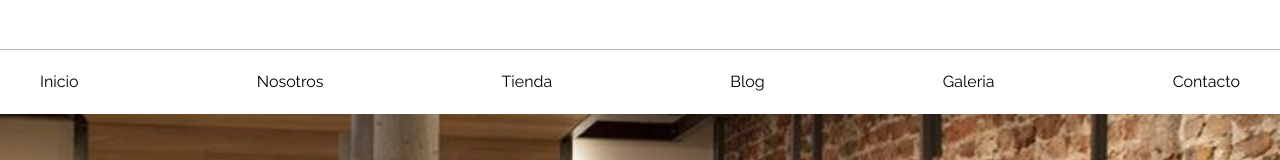
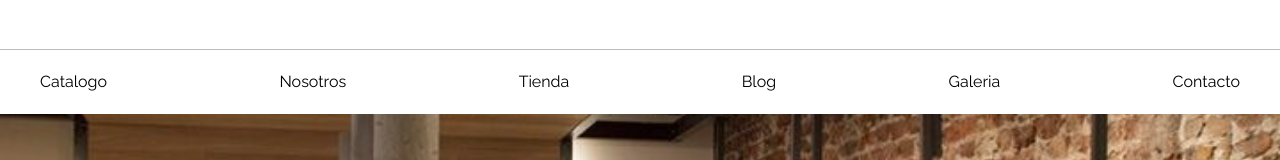
Before and after one commit to Nicoreigner/repositoriodeNicoReigner, a plain HTML site: page index.html in a window 1280 px wide. Shown: the part 126-286 px from the top of the page. Drawn offline with nearby package versions, Linux system fonts and the light colour scheme.

Commit message:
Cambie una palabra del menu

```diff
--- a/index.html
+++ b/index.html
@@ -21,7 +21,7 @@
 
     <nav class="navegation-container">
         <nav class="main-nav container">
-            <a href="index.html">Inicio</a>
+            <a href="index.html">Catalogo</a>
             <a href="about-us.html">Nosotros</a>
             <a href="store.html">Tienda</a>
             <a href="blog.html">Blog</a>
```
